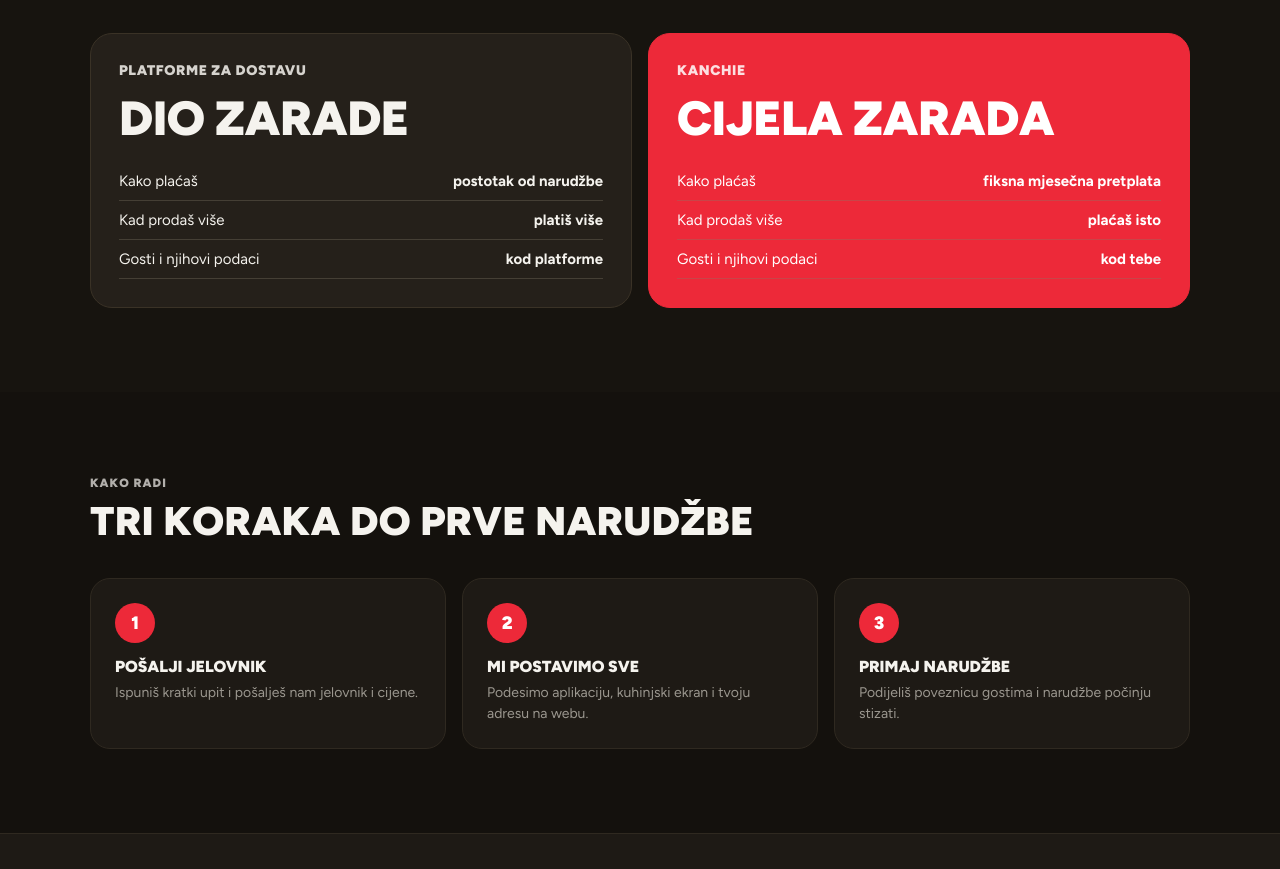
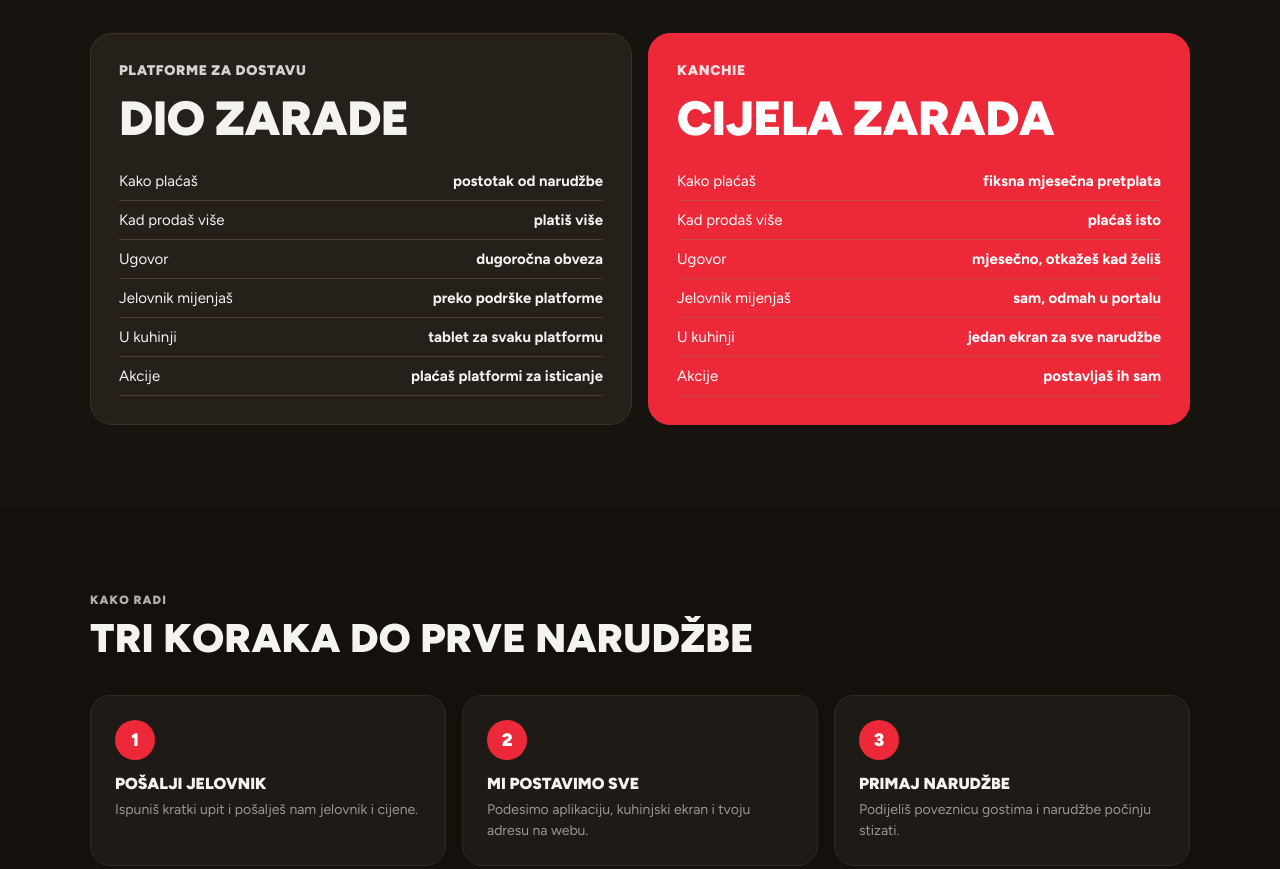
Before and after one commit to dbabic89/xepc.io-web, a plain HTML site: page kanchie/site/index.html in a window 1280 px wide. Shown: the part 1606-2475 px from the top of the page. Drawn offline with Linux system fonts and the light colour scheme.

Commit message:
feat(kanchie): comparison rows for contract, menu edits, kitchen screen and promotions

```diff
--- a/kanchie/site/index.html
+++ b/kanchie/site/index.html
@@ -110,8 +110,8 @@
     <h2 id="cmp-h">Plaćaš pretplatu, ne proviziju</h2>
     <p class="lead">Platforme za dostavu uzimaju postotak od svake narudžbe. Kanchie ne uzima proviziju. Plaćaš samo mjesečnu pretplatu.</p>
     <div class="two">
-      <div class="col"><h3>Platforme za dostavu</h3><div class="big">Dio zarade</div><div class="row2"><span>Kako plaćaš</span><b>postotak od narudžbe</b></div><div class="row2"><span>Kad prodaš više</span><b>platiš više</b></div><div class="row2"><span>Gosti i njihovi podaci</span><b>kod platforme</b></div></div>
-      <div class="col us"><h3>Kanchie</h3><div class="big">Cijela zarada</div><div class="row2"><span>Kako plaćaš</span><b>fiksna mjesečna pretplata</b></div><div class="row2"><span>Kad prodaš više</span><b>plaćaš isto</b></div><div class="row2"><span>Gosti i njihovi podaci</span><b>kod tebe</b></div></div>
+      <div class="col"><h3>Platforme za dostavu</h3><div class="big">Dio zarade</div><div class="row2"><span>Kako plaćaš</span><b>postotak od narudžbe</b></div><div class="row2"><span>Kad prodaš više</span><b>platiš više</b></div><div class="row2"><span>Ugovor</span><b>dugoročna obveza</b></div><div class="row2"><span>Jelovnik mijenjaš</span><b>preko podrške platforme</b></div><div class="row2"><span>U kuhinji</span><b>tablet za svaku platformu</b></div><div class="row2"><span>Akcije</span><b>plaćaš platformi za isticanje</b></div></div>
+      <div class="col us"><h3>Kanchie</h3><div class="big">Cijela zarada</div><div class="row2"><span>Kako plaćaš</span><b>fiksna mjesečna pretplata</b></div><div class="row2"><span>Kad prodaš više</span><b>plaćaš isto</b></div><div class="row2"><span>Ugovor</span><b>mjesečno, otkažeš kad želiš</b></div><div class="row2"><span>Jelovnik mijenjaš</span><b>sam, odmah u portalu</b></div><div class="row2"><span>U kuhinji</span><b>jedan ekran za sve narudžbe</b></div><div class="row2"><span>Akcije</span><b>postavljaš ih sam</b></div></div>
     </div>  </div>
 </section>
 
```
